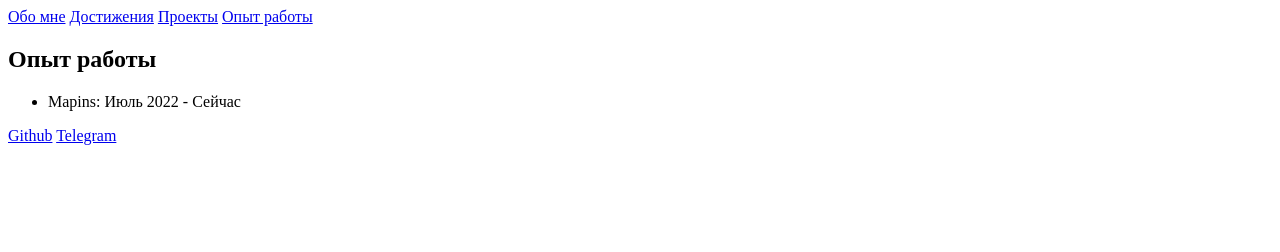
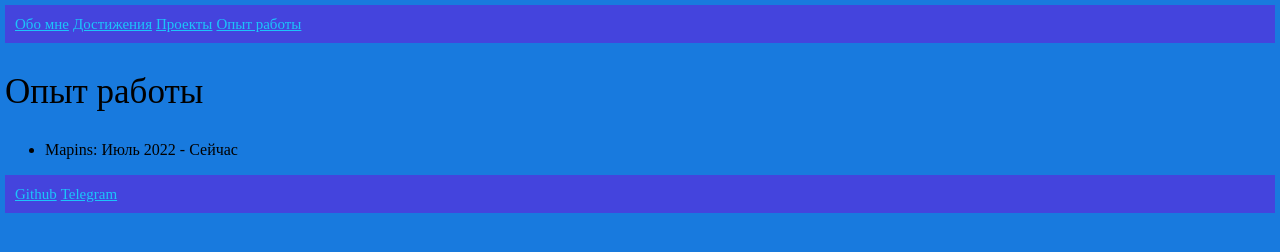
Before and after one commit to Bazalii/Web, a plain HTML site: page WorkExperience.html in a window 1280 px wide. Drawn offline with Linux system fonts and the light colour scheme.

Commit message:
feat: add usage of styles to WorkExperience page

```diff
--- a/WorkExperience.html
+++ b/WorkExperience.html
@@ -3,27 +3,30 @@
 <head>
     <meta charset="UTF-8">
     <title>Опыт работы</title>
+    <link href="css/mainTags.css" rel="stylesheet">
+    <link href="css/pictures.css" rel="stylesheet">
+    <link href="css/text.css" rel="stylesheet">
 </head>
-<body>
-<header>
+<body class="body">
+<header class="header">
     <nav>
-        <a href="index.html">Обо мне</a>
-        <a href="Achievements.html">Достижения</a>
-        <a href="Projects.html">Проекты</a>
-        <a href="WorkExperience.html">Опыт работы</a>
+        <a href="index.html" class="link">Обо мне</a>
+        <a href="Achievements.html" class="link">Достижения</a>
+        <a href="Projects.html" class="link">Проекты</a>
+        <a href="WorkExperience.html" class="link">Опыт работы</a>
     </nav>
 </header>
-<main>
+<main class="main">
     <section>
-        <h1>Опыт работы</h1>
+        <h1 class="firstHeader">Опыт работы</h1>
         <ul>
             <li>Mapins: Июль 2022 - Сейчас</li>
         </ul>
     </section>
 </main>
-<footer>
-    <a href="https://github.com/Bazalii" target="_blank">Github</a>
-    <a href="https://t.me/IvanBazalii" target="_blank">Telegram</a>
+<footer class="footer">
+    <a href="https://github.com/Bazalii" target="_blank" class="link">Github</a>
+    <a href="https://t.me/IvanBazalii" target="_blank" class="link">Telegram</a>
 </footer>
 </body>
 </html>
```
